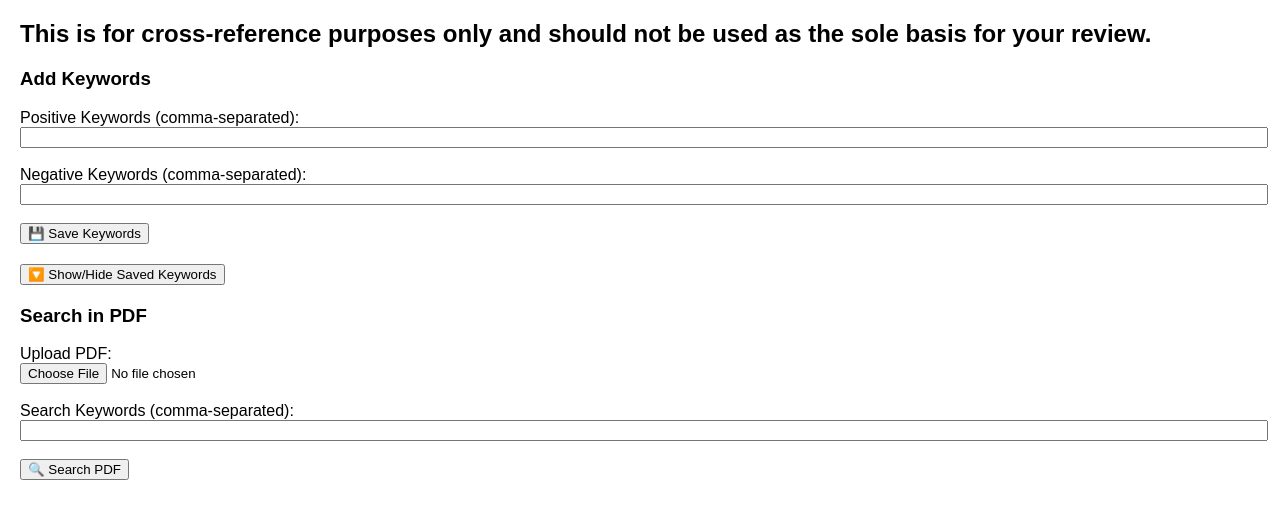
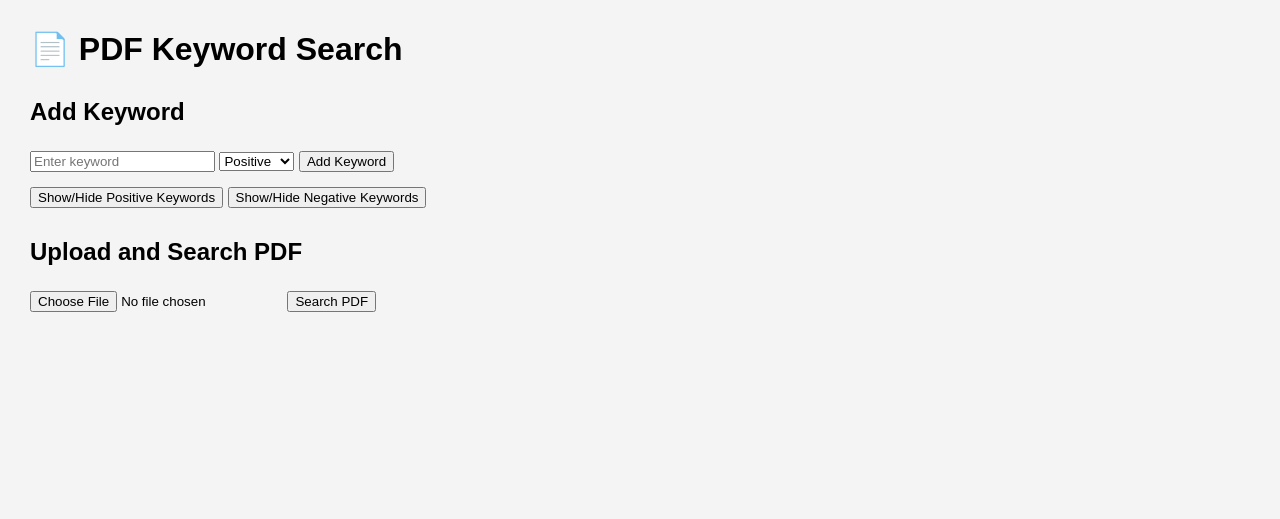
Before and after one commit to Aaronicc/pdf-keyword-search, a Flask app: page / in a window 1280 px wide. Shown: the top 519 px of the page. Run offline with Flask 3, Linux system fonts and the light colour scheme; data that the repository does not hold is empty.

Commit message:
Update index.html

```diff
--- a/templates/index.html
+++ b/templates/index.html
@@ -4,92 +4,98 @@
     <meta charset="UTF-8">
     <title>PDF Keyword Search</title>
     <style>
-        body { font-family: Arial, sans-serif; margin: 20px; }
-        .section { margin-bottom: 20px; }
-        .hidden { display: none; }
-        .match-highlight { font-weight: bold; color: green; }
+        body {
+            font-family: Arial, sans-serif;
+            margin: 30px;
+            background-color: #f4f4f4;
+        }
+        h2 {
+            margin-top: 30px;
+        }
+        .result-box {
+            background: #fff;
+            border-left: 4px solid #007BFF;
+            padding: 10px 15px;
+            margin: 10px 0;
+            border-radius: 5px;
+        }
+        .toggle-section {
+            margin-top: 10px;
+        }
+        .keyword-list {
+            display: none;
+            margin: 10px 0;
+            padding-left: 20px;
+        }
+        button {
+            margin-top: 5px;
+        }
     </style>
     <script>
-        function toggleVisibility(id) {
-            const el = document.getElementById(id);
-            el.classList.toggle("hidden");
+        function toggleKeywords(id) {
+            var elem = document.getElementById(id);
+            elem.style.display = (elem.style.display === 'none') ? 'block' : 'none';
         }
     </script>
 </head>
 <body>
+    <h1>📄 PDF Keyword Search</h1>
 
-    <h2>This is for cross-reference purposes only and should not be used as the sole basis for your review.</h2>
+    <!-- Add Keyword Form -->
+    <h2>Add Keyword</h2>
+    <form action="/add_keyword" method="post">
+        <input type="text" name="keyword" placeholder="Enter keyword" required>
+        <select name="type">
+            <option value="positive">Positive</option>
+            <option value="negative">Negative</option>
+        </select>
+        <button type="submit">Add Keyword</button>
+    </form>
 
-    <!-- Add Keywords Form -->
-    <div class="section">
-        <h3>Add Keywords</h3>
-        <form action="/add_keywords" method="POST">
-            <label>Positive Keywords (comma-separated):</label><br>
-            <input type="text" name="positive_keywords" style="width: 100%;"><br><br>
-
-            <label>Negative Keywords (comma-separated):</label><br>
-            <input type="text" name="negative_keywords" style="width: 100%;"><br><br>
-
-            <button type="submit">💾 Save Keywords</button>
-        </form>
-    </div>
-
-    <!-- Toggle Saved Keywords -->
-    <div class="section">
-        <button onclick="toggleVisibility('savedKeywords')">🔽 Show/Hide Saved Keywords</button>
-        <div id="savedKeywords" class="hidden">
-            <h4>Saved Positive Keywords:</h4>
+    <!-- Show/Hide Keywords -->
+    <div class="toggle-section">
+        <button onclick="toggleKeywords('positive-kw')">Show/Hide Positive Keywords</button>
+        <div id="positive-kw" class="keyword-list">
             <ul>
-                {% for kw in saved_pos_keywords %}
-                    <li>{{ kw }}</li>
+                {% for word in pos_keywords %}
+                    <li>{{ word }}</li>
                 {% endfor %}
             </ul>
-            <h4>Saved Negative Keywords:</h4>
+        </div>
+
+        <button onclick="toggleKeywords('negative-kw')">Show/Hide Negative Keywords</button>
+        <div id="negative-kw" class="keyword-list">
             <ul>
-                {% for kw in saved_neg_keywords %}
-                    <li>{{ kw }}</li>
+                {% for word in neg_keywords %}
+                    <li>{{ word }}</li>
                 {% endfor %}
             </ul>
         </div>
     </div>
 
-    <!-- PDF Upload & Search -->
-    <div class="section">
-        <h3>Search in PDF</h3>
-        <form action="/" method="POST" enctype="multipart/form-data">
-            <label>Upload PDF:</label><br>
-            <input type="file" name="pdf_file" required><br><br>
+    <!-- PDF Upload Form -->
+    <h2>Upload and Search PDF</h2>
+    <form method="POST" enctype="multipart/form-data">
+        <input type="file" name="pdf" accept=".pdf" required>
+        <button type="submit">Search PDF</button>
+    </form>
 
-            <label>Search Keywords (comma-separated):</label><br>
-            <input type="text" name="keywords" style="width: 100%;"><br><br>
-
-            <button type="submit">🔍 Search PDF</button>
-        </form>
-    </div>
-
-    <!-- Results -->
+    <!-- Search Results -->
     {% if results %}
-        <div class="section">
-            <h3>Search Results</h3>
-            <ul>
-                {% for r in results %}
-                    <li>{{ r|safe }}</li>
-                {% endfor %}
-            </ul>
-        </div>
+        <h2>Search Results</h2>
+        {% for result in results %}
+            <div class="result-box">
+                <strong>Page {{ result.page }}</strong><br>
+                {% if result.found_positive %}
+                    <span style="color: green;">✅ Positive Keywords Found:</span>
+                    {{ result.found_positive | join(', ') }}<br>
+                {% endif %}
+                {% if result.found_negative %}
+                    <span style="color: red;">❌ Negative Keywords Found:</span>
+                    {{ result.found_negative | join(', ') }}<br>
+                {% endif %}
+            </div>
+        {% endfor %}
     {% endif %}
-
-    <!-- Summary -->
-    {% if counts %}
-        <div class="section">
-            <h3>Summary of Matches</h3>
-            <ul>
-                {% for k, v in counts.items() %}
-                    <li>{{ k }}: {{ v }} transaction{{ 's' if v != 1 else '' }}</li>
-                {% endfor %}
-            </ul>
-        </div>
-    {% endif %}
-
 </body>
 </html>
```
